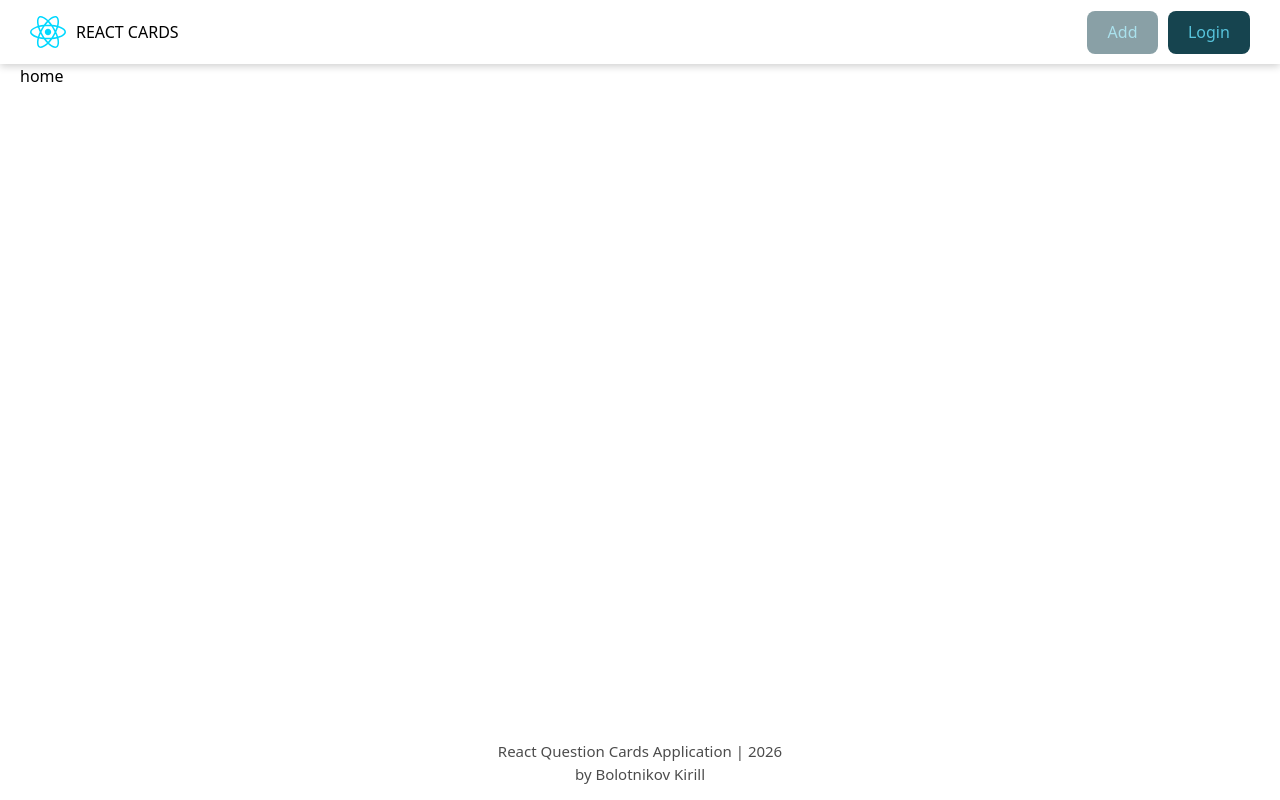
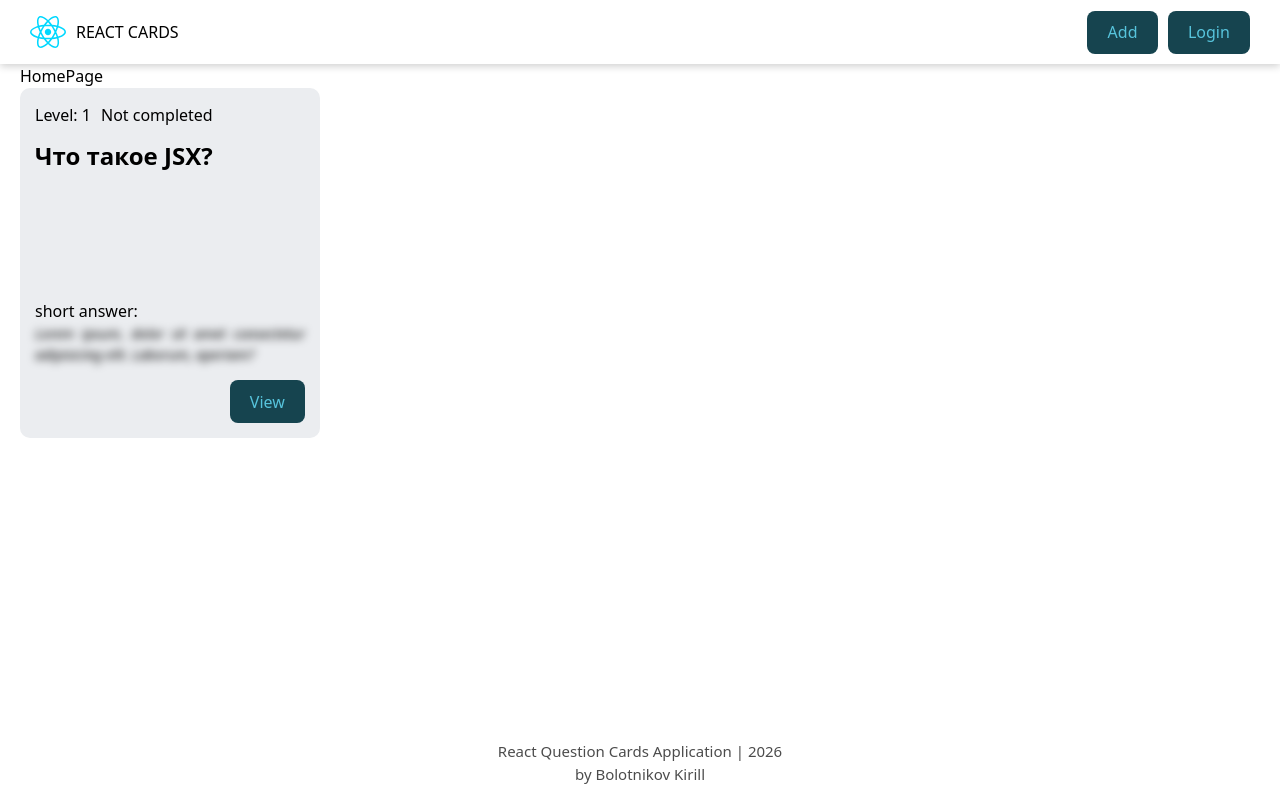
Before and after one commit to waystronstandoff-sketch/react-app, a React (Vite) app: page / in a window 1280 px wide. Built offline with nearby package versions, Linux system fonts and the light colour scheme.

Commit message:
home page, questionCard

```diff
--- a/components/Button/Button.module.css
+++ b/components/Button/Button.module.css
@@ -8,7 +8,7 @@
     cursor: pointer;
     transition: border-color .25s;
     font-family: inherit;
-    font-weight: 500;
+    font-weight: 400;
     user-select: none;
 }
 .btn:hover {
--- a/components/Header/Header.jsx
+++ b/components/Header/Header.jsx
@@ -1,18 +1,20 @@
 import { Button } from '../Button';
 import cls from './Header.module.css';
 import ReactLogo from '../../src/assets/react.svg'
+import { useNavigate } from 'react-router-dom';
 
 export const Header = () => {
+  const navigate = useNavigate();
 
     return (
       <header className={cls.header}>
-        <p>
+        <p onClick={() => navigate('/')}>
             <img src={ReactLogo} alt="react logo" />
             <span>React Cards</span>
         </p>
 
         <div className={cls.headerButton}>
-            <Button isDisabled> Add </Button>
+            <Button onClick={() => navigate('/addquestion')}> Add </Button>
             <Button> Login </Button>
         </div>
       </header>
--- /dev/null
+++ b/components/QuestionCard/QuestionCard.jsx
@@ -0,0 +1,23 @@
+import { Button } from '../Button';
+import cls from './QuestionCard.module.css';
+
+export const QuestionCard = () => {
+
+    return (
+      <div className={cls.card}>
+        <div className={cls.cardLabels}>
+            <div>Level: 1</div>
+            <div>Not completed</div>
+        </div>
+
+        <h5 className={cls.cardTitle}>Что такое JSX?</h5>
+
+        <div className={cls.cardAnswers}>
+            <label>short answer: </label>
+            <p className={cls.cardAnswer}>Lorem ipsum, dolor sit amet consectetur adipisicing elit. Laborum, aperiam?</p>
+        </div>
+
+        <Button>View</Button>
+      </div>
+    );
+};
--- /dev/null
+++ b/components/QuestionCard/QuestionCard.module.css
@@ -0,0 +1,43 @@
+.card {
+    display: flex;
+    flex-direction: column;
+    padding: 15px;
+    width: 300px;
+    height: 350px;
+    background-color: var(--card-bg-color);
+    color: var(--text-color);
+    border-radius: 10px;
+    justify-content: flex-start;
+    align-items: flex-start;
+    gap: 15px;
+
+    button {
+        align-self: flex-end;
+    }
+}
+
+.cardLabels {
+    display: flex;
+    gap: 10px;
+}
+
+.cardTitle {
+    font-size: 24px;
+    line-height: 28px;
+}
+
+.cardAnswers {
+    margin-top: auto;
+}
+
+.cardAnswer {
+    text-align: justify;
+    font-style: italic;
+    font-size: 14px;
+    filter: blur(4px);
+    transition: filter .8s ease-in-out;
+    cursor: pointer;
+}
+.cardAnswer:hover {
+    filter: none;
+}
--- /dev/null
+++ b/components/QuestionCard/index.jsx
@@ -0,0 +1 @@
+export { QuestionCard } from './QuestionCard';
--- a/src/App.jsx
+++ b/src/App.jsx
@@ -1,13 +1,15 @@
 import { BrowserRouter, Routes, Route } from "react-router-dom";
 import { MainLayout } from "../components/MainLayout";
+import { HomePage } from "./Pages/HomePage";
 
 function App() {
   return (
     <BrowserRouter>
       <Routes>
         <Route element={<MainLayout />}>
-          <Route path="/" element={<div>home</div>} />
-          <Route path="/main" element={<div>💮MAIN WOOOW💮</div>} />
+          <Route path="/" element={<HomePage />} />
+          <Route path="/forbidden" element={<div>forbidden</div>} />
+          <Route path="/addquestion" element={<div>💮add question💮</div>} />
         </Route>
       </Routes>
     </BrowserRouter>
--- /dev/null
+++ b/src/Pages/HomePage/HomePage.jsx
@@ -0,0 +1,12 @@
+import { QuestionCard } from '../../../components/QuestionCard';
+import cls from './HomePage.module.css';
+
+export const HomePage = () => {
+
+    return (
+      <div>
+        HomePage
+        <QuestionCard />
+      </div>
+    );
+};
--- /dev/null
+++ b/src/Pages/HomePage/index.jsx
@@ -0,0 +1 @@
+export { HomePage } from './HomePage';
--- a/src/index.css
+++ b/src/index.css
@@ -4,6 +4,8 @@
 
   --btn-bg-color: #383b3f;
   --btn-text-color: #fff;
+
+  --card-bg-color: #343a46;
 
   font-family: system-ui, Avenir, Helvetica, Arial, sans-serif;
   line-height: 1.5;
@@ -44,6 +46,8 @@
 
     --btn-bg-color: #16444f;
     --btn-text-color: #57C4DC;
+
+    --card-bg-color: #ebedf0;
   }
 }
 @media (prefers-color-scheme: dark) {
@@ -53,5 +57,7 @@
 
     --btn-bg-color: #383b3f;
     --btn-text-color: #fff;
+
+    --card-bg-color: #343a46;
   }
 }
```
Also changed, not shown: src/Pages/HomePage/HomePage.module.css (added).
